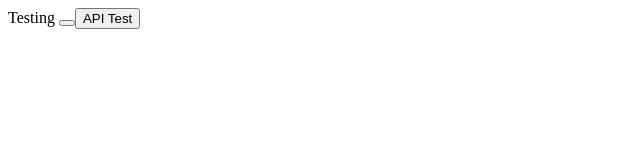
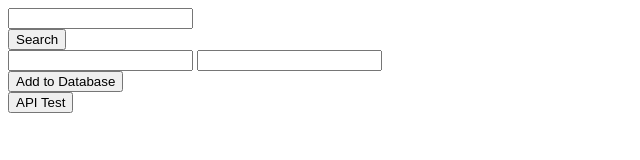
Before and after one commit to dirkstahlecker/HackMIT2015, a plain HTML site: page index.html in a window 1280 px wide. Shown: the whole page, without its empty margins (0-640 px from the left). Drawn offline with nearby package versions, Linux system fonts and the light colour scheme.

Commit message:
added many fields; jquery; beginning search support

```diff
--- a/index.html
+++ b/index.html
@@ -3,12 +3,26 @@
 <head>
     <title>HackMIT 2015</title>
     <script type="text/javascript" src="travel.js"></script>
+    <script type="text/javascript" src="search.js"></script>
+    <script src="https://code.jquery.com/jquery-1.11.1.min.js"></script>
 </head>
 <body>
-    Testing
-    <button id="searchGoBtn" value="search"/>
+    <form>
+        <input id="searchText" type="text" />
+    </form>
+    <button id="searchGoBtn" onclick="startImageSearch()">Search</button>
+    <br />
+    <form>
+        <input id="addKey" type="text" />
+        <input id="addValue" type="text" />
+    </form>
+    <button id="populateDatabase" onclick="addObjToDatabase()">Add to Database</button>
+    <br />
+    <button id="API_test_btn" onclick="startTravelSearch()">API Test</button>
+    <br />
+    <div id="imageArea">
 
-    <button id="API_test_btn" onclick="startTravelSearch()">API Test</button>
+    </div>
 
 </body>
 </html>
--- a/search.js
+++ b/search.js
@@ -1,9 +1,26 @@
-var input = "http://api.sandbox.amadeus.com/v1.2/flights/low-fare-search?origin=IST&destination=BOS&departure_date=2015-10-15&return_by=2015-10-21T20:00&adults=2&children=3&infants=1&direct=true&include_airlines=TK&apikey=<your API key>"
+function addImage(path) {
+    var html = "<img src=\"" + path + "\" />"
+    $("#imageArea").html(html);
+}
 
-function httpGet(theUrl)
-{
-  var xmlHttp = new XMLHttpRequest();
-  xmlHttp.open( "GET", theUrl, false ); // false for synchronous request
-  xmlHttp.send( null );
-  return xmlHttp.responseText;
+function startImageSearch() {
+    var searchText = $('#searchText').val();
+
+    var tags = localstorage.searchText;
+
+    if (tags == "") { //empty, not in database
+
+    }
+    else {
+        var imageInfoObj = JSON.parse(tags);
+        for (var i = 0; i < imageInfoObj; i++) {
+
+        }
+    }
 }
+
+function addObjToDatabase() {
+    var key = $('#addKey').val();
+    var value = $('#addValue').val();
+    localstorage.key = value;
+}
```
